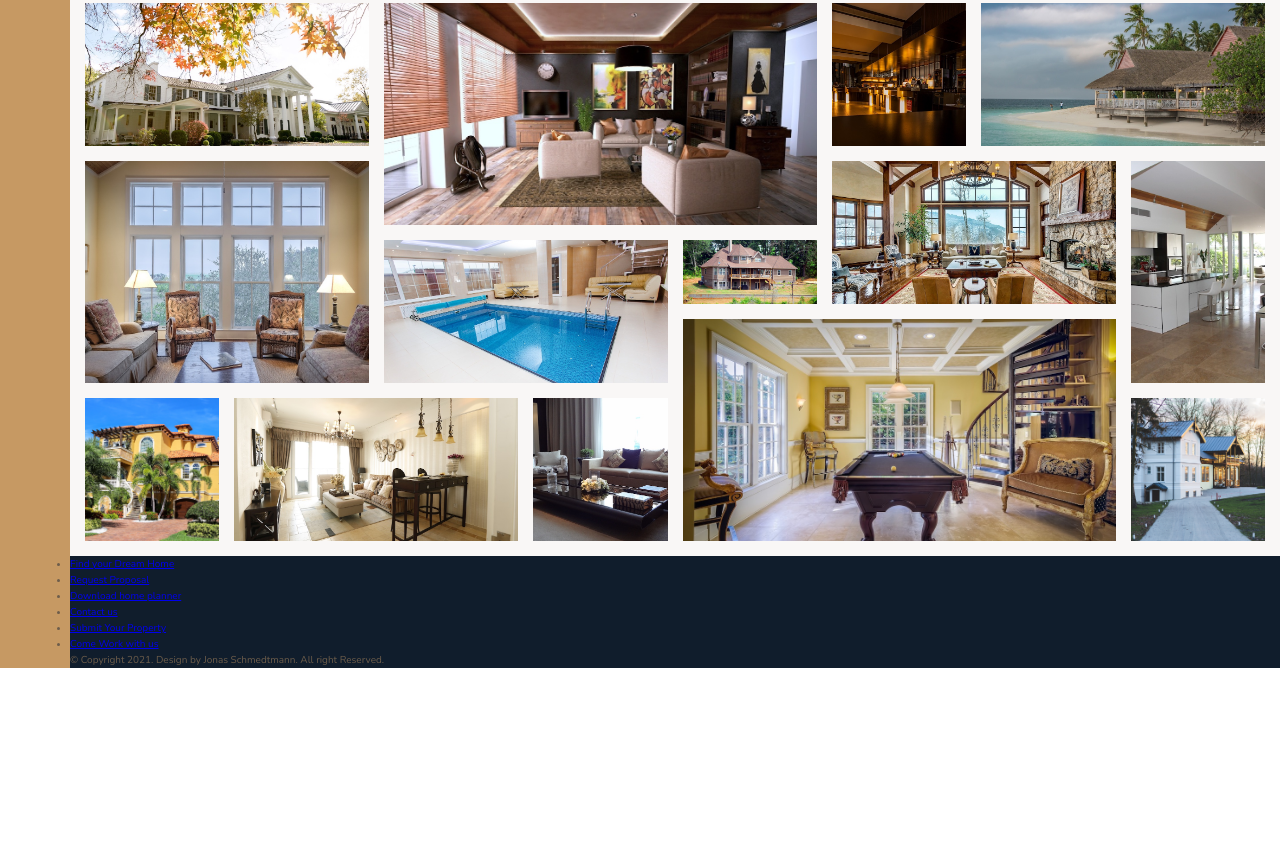
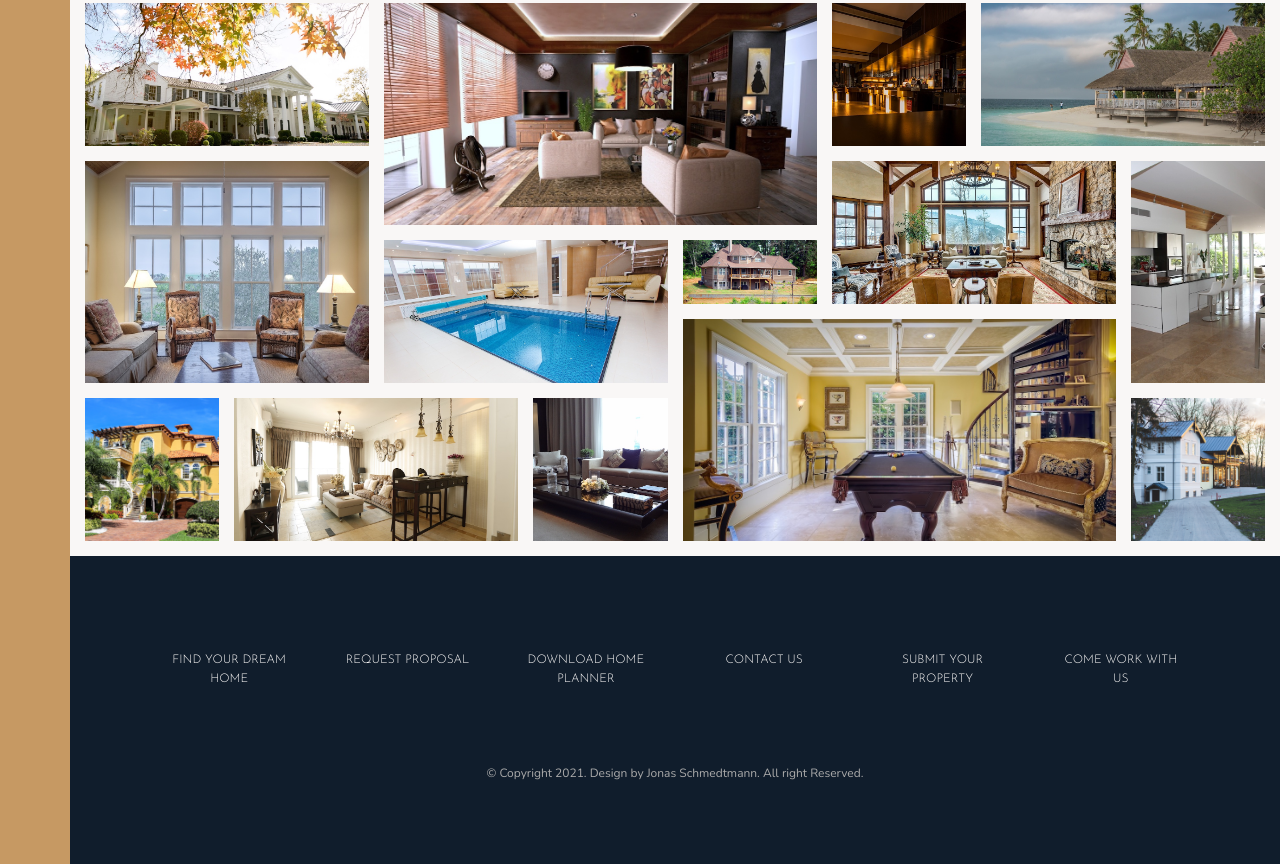
Before and after one commit to Marknjo/nexter, a website built with webpack: page src/index.html in a window 1280 px wide. Shown: the part 3046-3910 px from the top of the page. Before the commit the page ends 3714 px from the top, so only its background shows below. Built offline with nearby package versions, Linux system fonts and the light colour scheme; files whose address does not match are found by name.

Commit message:
Style the footer section

```diff
--- a/src/index.html
+++ b/src/index.html
@@ -545,7 +545,7 @@
         </li>
       </ul>
 
-      <p class="footer__text">
+      <p class="footer__copyright">
         &copy; Copyright 2021. Design by Jonas Schmedtmann. All right Reserved.
       </p>
     </footer>
--- a/src/styles/_footer.scss
+++ b/src/styles/_footer.scss
@@ -1,4 +1,50 @@
 .footer {
   background-color: $color-secondary;
   grid-column: full-start / full-end;
+  padding: 8rem;
+  font-size: 1.2rem;
+
+  &__nav {
+    list-style: none;
+    margin-bottom: 6rem;
+
+    display: grid;
+    grid-template-columns: repeat(auto-fit, minmax(15rem, 1fr));
+    justify-content: center;
+    column-gap: 2rem;
+  }
+
+  &__item {
+    text-align: center;
+  }
+
+  &__link:link,
+  &__link:visited,
+  &__link {
+    font-family: $font-display;
+    color: $color-grey-light-1;
+    text-transform: uppercase;
+    text-decoration: none;
+    text-align: center;
+    padding: 1.5rem;
+
+    display: block;
+    transition: all 0.2s;
+
+    &:hover {
+      background-color: rgba(#fff, 0.05);
+      transform: translateY(-3px);
+    }
+
+    &:active {
+      transform: translateY(0);
+    }
+  }
+
+  &__copyright {
+    width: 70%;
+    margin: 0 auto;
+    color: $color-grey-light-2;
+    text-align: center;
+  }
 }
```
